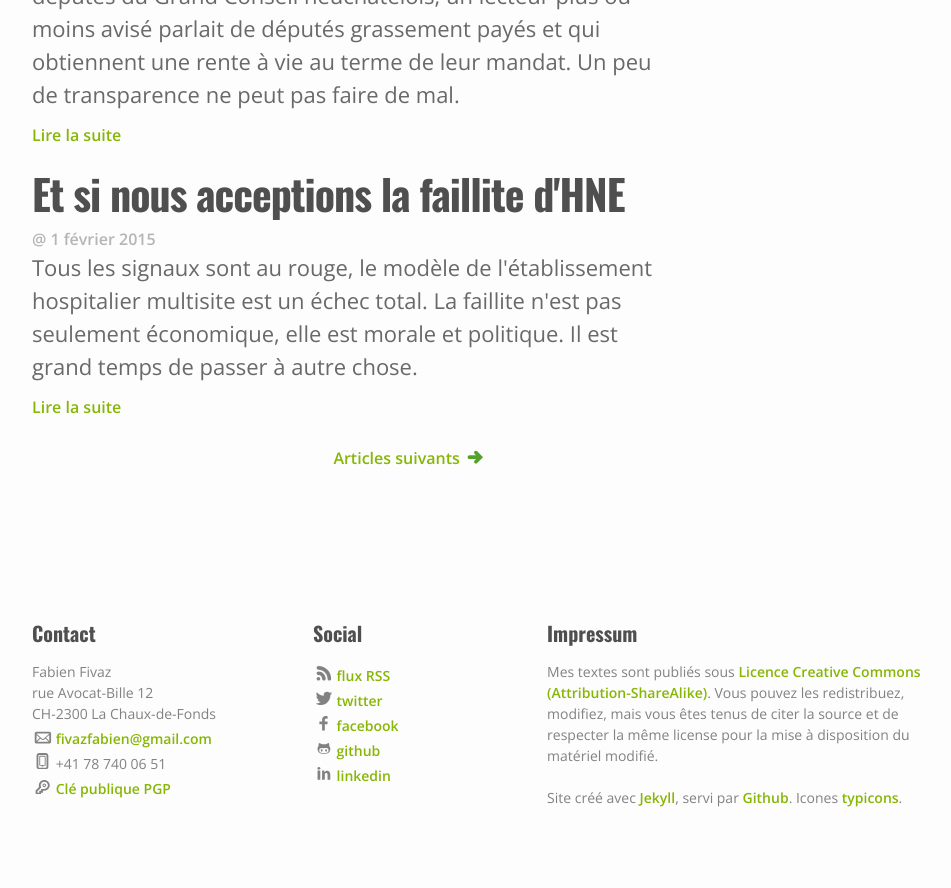
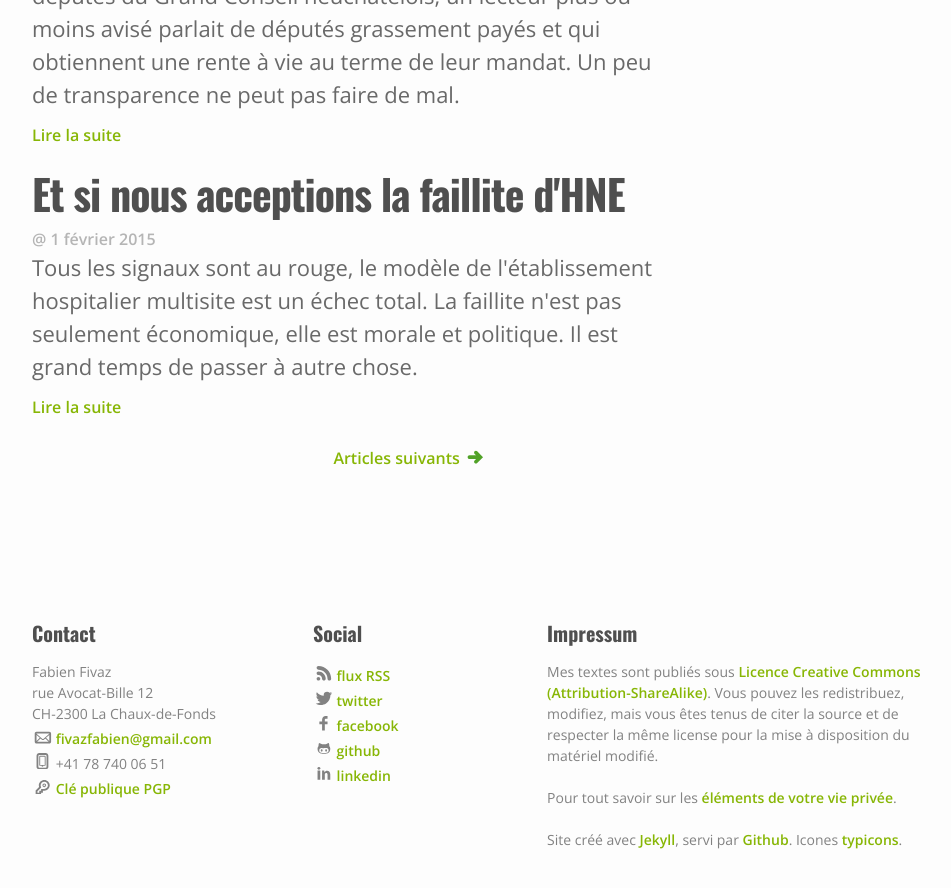
Before and after one commit to ffivaz/ffivaz.github.io, a Jekyll site: the page built from index.html, in a window 1280 px wide and 900 px high, scrolled down 1501 px. Shown: the top 888 px of the window, without its empty margins (18-969 px from the left). Built offline with Jekyll 4.4.1, drawn with Linux system fonts in a browser that asks for light colours; nearby versions of some CDN libraries; the list of posts is cut into pages by our own code; comment, search, counter and statistics services are not loaded; before the commit the page ends 2359 px from its top, so only the background shows below that.

Commit message:
Impressum

```diff
--- a/_includes/footer.html
+++ b/_includes/footer.html
@@ -66,6 +66,8 @@
           <li><h2 class="footer-heading">Impressum</h2></li>
           <li>Mes textes sont publiés sous <a href="http://creativecommons.org/licenses/by-sa/4.0/">Licence Creative Commons (Attribution-ShareAlike)</a>. Vous pouvez les redistribuez, modifiez, mais vous êtes tenus de citer la source et de respecter la même license pour la mise à disposition du matériel modifié.</li>
           <li>&nbsp;</li>
+          <li>Pour tout savoir sur les <a href="impressum/">éléments de votre vie privée</a>.</li>
+          <li>&nbsp;</li>
           <li>Site créé avec <a href="http://jekyllrb.com">Jekyll</a>, servi par <a href="http://github.com">Github</a>. Icones <a href="http://typicons.com/">typicons</a>.</li>
         </ul>
       </div>
```
